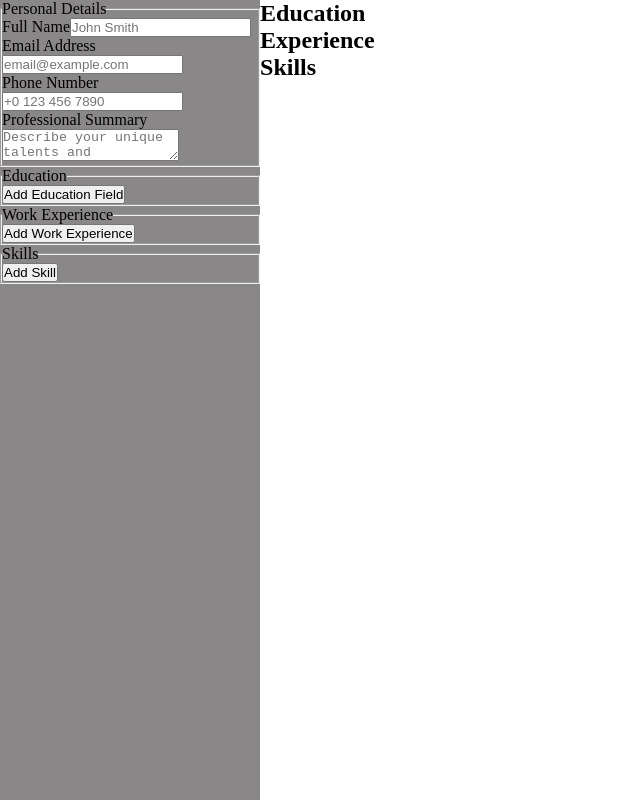
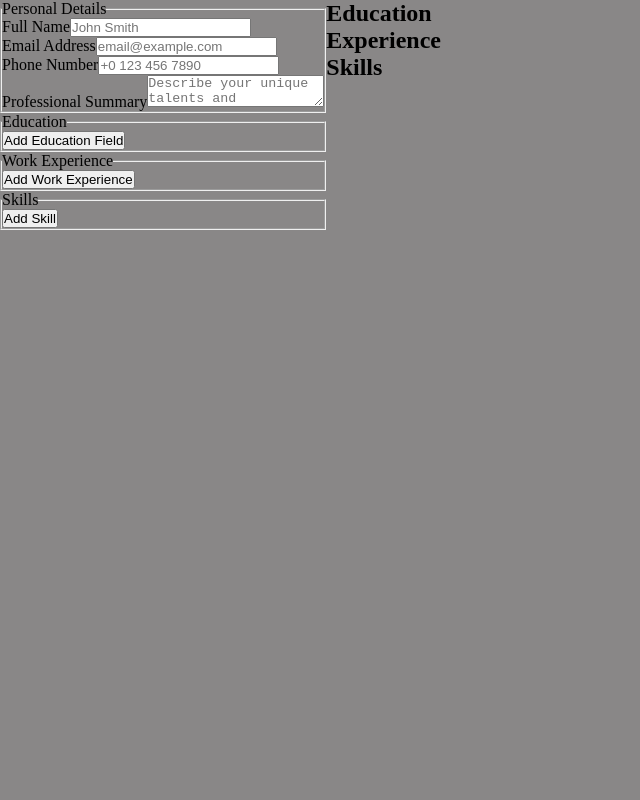
Before and after one commit to Long-Hold/odin-cv-application, a React (Vite) app: page / in a window 1280 px wide. Shown: the whole page, without its empty margins (0-640 px from the left). Built offline with nearby package versions, Linux system fonts and the light colour scheme.

Commit message:
remove .resumeTemplate styling from App.css

```diff
--- a/src/App.css
+++ b/src/App.css
@@ -3,11 +3,6 @@ body {
   min-height: 100dvh;
   display: flex;
   flex-flow: row nowrap;
-}
-
-.resumeTemplate {
-  background-color: white;
-  width: 100%;
 }
 
 /* When viewed on mobile screens, the form should overlay the resume template */
```
